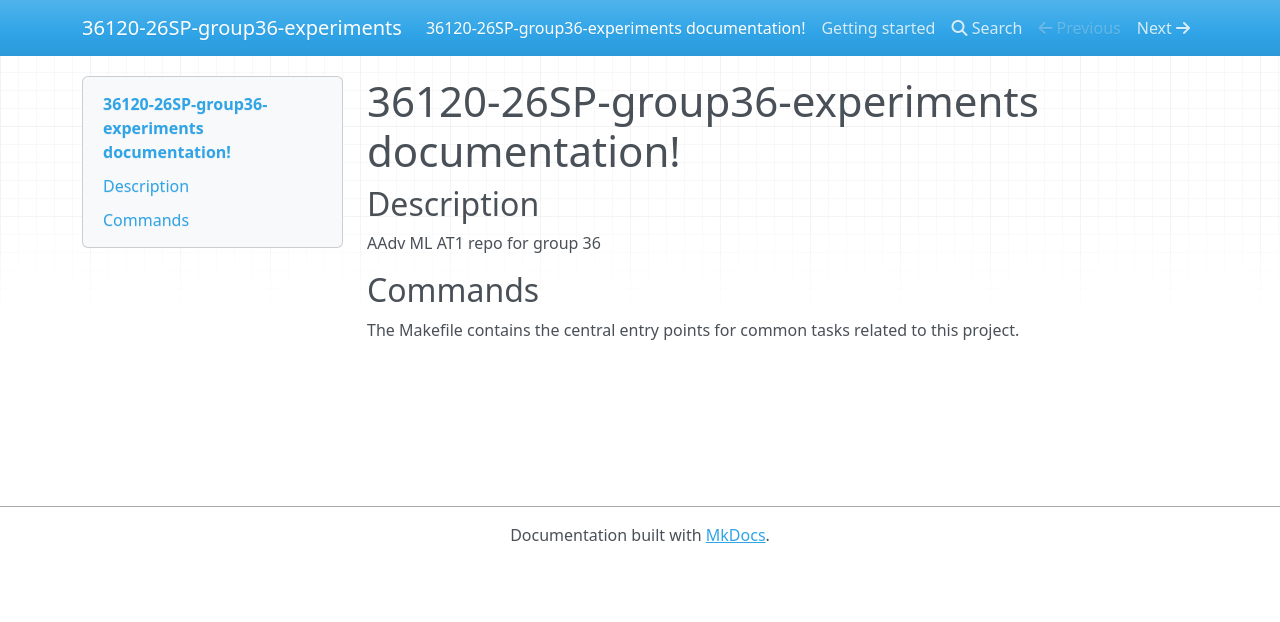
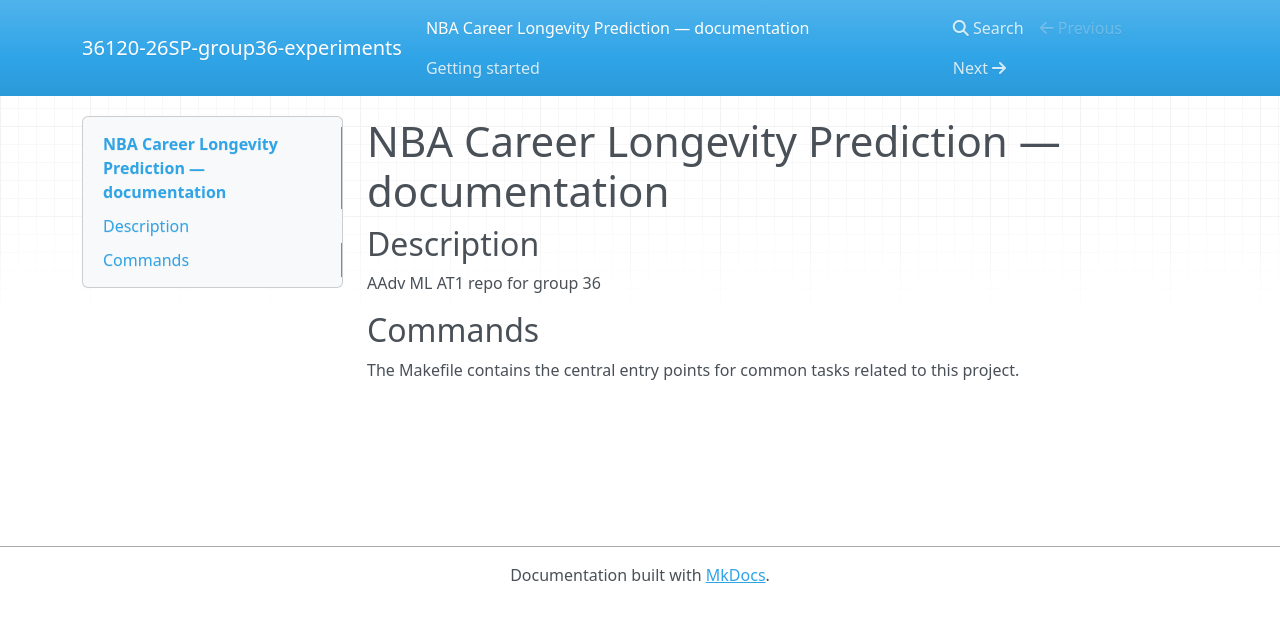
Before and after one commit to abychopda/nba-career-longevity-prediction, an MkDocs documentation site: the page built from docs/docs/index.md, in a window 1280 px wide. Shown: the top 622 px of the page. Built offline with MkDocs 1.6.1, drawn with Linux system fonts in a browser that asks for light colours; nearby versions of some CDN libraries.

Commit message:
README: project overview, results and new project name

```diff
--- a/docs/docs/index.md
+++ b/docs/docs/index.md
@@ -1,4 +1,4 @@
-# 36120-26SP-group36-experiments documentation!
+# NBA Career Longevity Prediction — documentation
 
 ## Description
 
```
Also changed, not shown: README.md.
